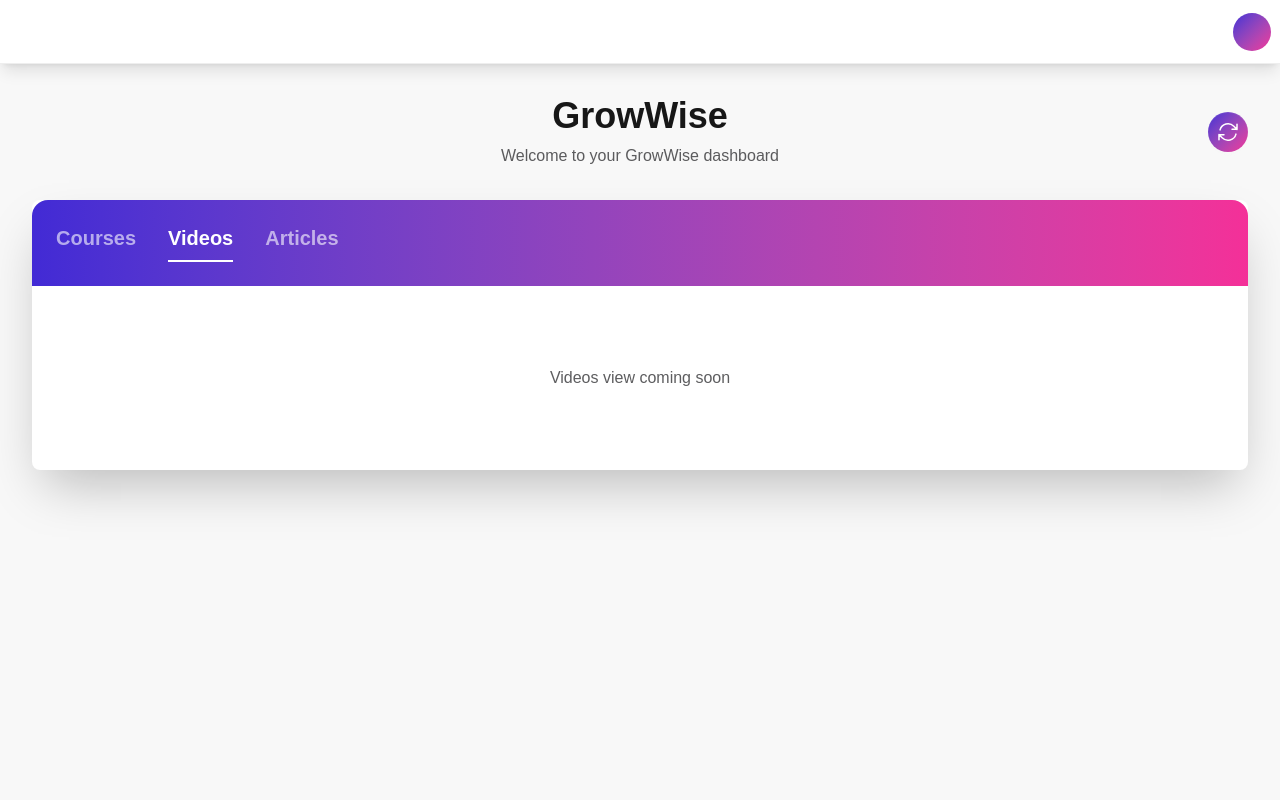
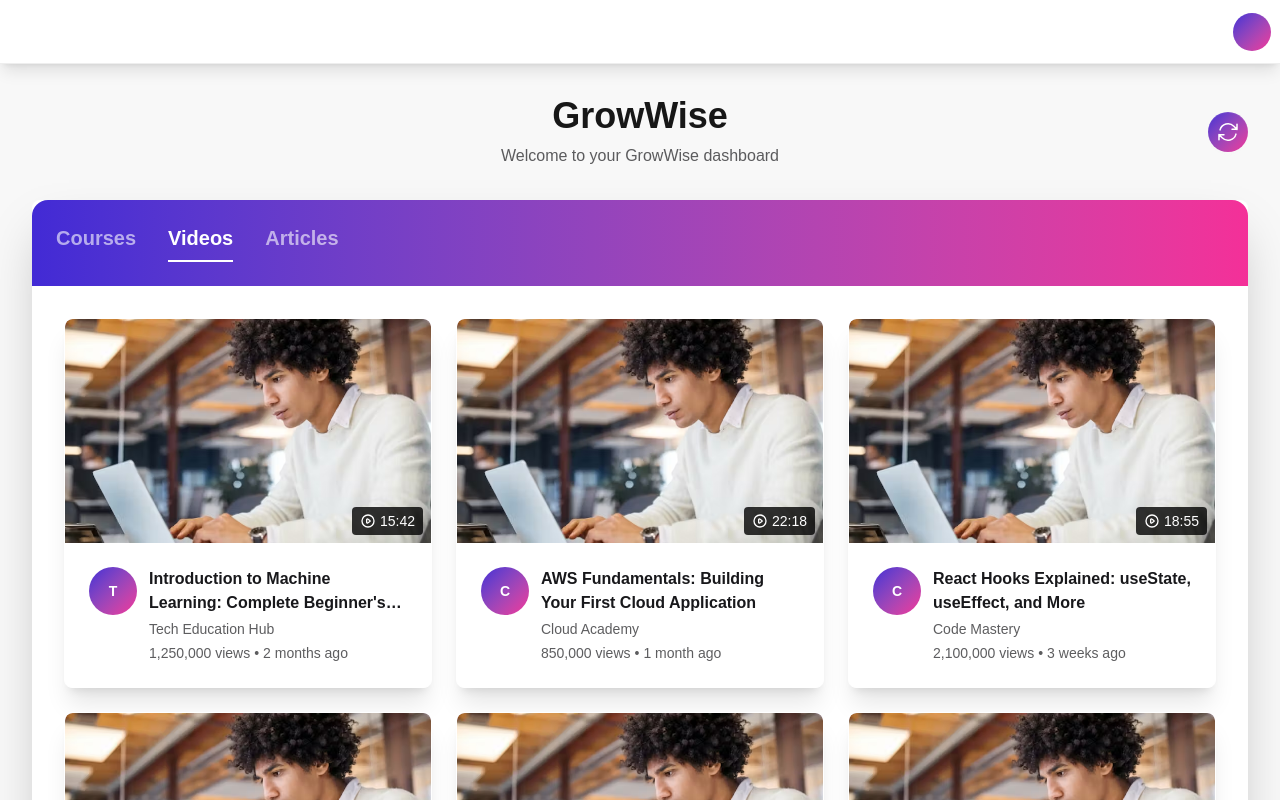
Before and after one commit to sadiajahan97/grow-wise, a Next.js app in the folder grow-wise-frontend/: page /dashboard in a window 1280 px wide. Both pictures are taken after a click on the button "Videos". Shown: the top 800 px of the page. Built offline with nearby package versions, Linux system fonts and the light colour scheme.

Commit message:
add video card

```diff
--- a/grow-wise-frontend/src/app/dashboard/page.tsx
+++ b/grow-wise-frontend/src/app/dashboard/page.tsx
@@ -3,6 +3,7 @@
 import { useState, useEffect } from 'react';
 import { useRouter } from 'next/navigation';
 import CourseCard from './course-card';
+import VideoCard from './video-card';
 
 // Function to get initials from full name
 // Returns first letter of first name + first letter of last name
@@ -486,10 +487,56 @@ export default function Dashboard() {
                 )}
 
                 {activeTab === 'videos' && (
-                  <div className="text-center p-8 sm:p-12">
-                    <p className="text-base-content/70 text-sm sm:text-base">
-                      Videos view coming soon
-                    </p>
+                  <div className="grid grid-cols-1 md:grid-cols-2 lg:grid-cols-3 gap-4 sm:gap-6">
+                    {/* Dummy Video Data */}
+                    <VideoCard
+                      thumbnailUrl="/thumbnail.png"
+                      channelName="Tech Education Hub"
+                      title="Introduction to Machine Learning: Complete Beginner's Guide"
+                      viewCount={1250000}
+                      uploadTime="2 months ago"
+                      duration="15:42"
+                    />
+                    <VideoCard
+                      thumbnailUrl="/thumbnail.png"
+                      channelName="Cloud Academy"
+                      title="AWS Fundamentals: Building Your First Cloud Application"
+                      viewCount={850000}
+                      uploadTime="1 month ago"
+                      duration="22:18"
+                    />
+                    <VideoCard
+                      thumbnailUrl="/thumbnail.png"
+                      channelName="Code Mastery"
+                      title="React Hooks Explained: useState, useEffect, and More"
+                      viewCount={2100000}
+                      uploadTime="3 weeks ago"
+                      duration="18:55"
+                    />
+                    <VideoCard
+                      thumbnailUrl="/thumbnail.png"
+                      channelName="Data Science Pro"
+                      title="Python for Data Analysis: Pandas Tutorial Series"
+                      viewCount={950000}
+                      uploadTime="5 months ago"
+                      duration="28:30"
+                    />
+                    <VideoCard
+                      thumbnailUrl="/thumbnail.png"
+                      channelName="DevOps Simplified"
+                      title="Docker and Kubernetes: Container Orchestration Basics"
+                      viewCount={680000}
+                      uploadTime="1 week ago"
+                      duration="25:12"
+                    />
+                    <VideoCard
+                      thumbnailUrl="/thumbnail.png"
+                      channelName="AI Insights"
+                      title="Understanding Large Language Models: GPT Explained"
+                      viewCount={3200000}
+                      uploadTime="2 weeks ago"
+                      duration="32:45"
+                    />
                   </div>
                 )}
 
--- /dev/null
+++ b/grow-wise-frontend/src/app/dashboard/video-card.tsx
@@ -0,0 +1,105 @@
+'use client';
+
+interface VideoCardProps {
+  thumbnailUrl?: string;
+  channelProfileUrl?: string;
+  channelName: string;
+  title: string;
+  viewCount: number;
+  uploadTime: string;
+  duration: string;
+}
+
+export default function VideoCard({
+  thumbnailUrl,
+  channelProfileUrl,
+  channelName,
+  title,
+  viewCount,
+  uploadTime,
+  duration,
+}: VideoCardProps) {
+  return (
+    <div className="card bg-base-100 shadow-xl border border-white overflow-hidden hover:shadow-2xl hover:translate-y-2 transition-all duration-300 cursor-pointer">
+      {/* Thumbnail Section with Duration Overlay */}
+      <figure className="relative h-48 sm:h-56 bg-linear-to-br from-primary/20 to-secondary/20">
+        {thumbnailUrl ? (
+          <img src={thumbnailUrl} alt={title} className="w-full h-full object-cover" />
+        ) : (
+          <div className="w-full h-full bg-linear-to-br from-primary to-secondary flex items-center justify-center">
+            <span className="text-4xl sm:text-5xl font-bold text-primary-content opacity-50">
+              {title.charAt(0)}
+            </span>
+          </div>
+        )}
+        {/* Duration Badge */}
+        <div className="absolute bottom-2 right-2 bg-black/80 text-white text-xs sm:text-sm font-medium px-2 py-1 rounded flex items-center gap-1">
+          <svg
+            xmlns="http://www.w3.org/2000/svg"
+            className="w-3 h-3 sm:w-4 sm:h-4"
+            fill="none"
+            viewBox="0 0 24 24"
+            stroke="currentColor"
+          >
+            <path
+              strokeLinecap="round"
+              strokeLinejoin="round"
+              strokeWidth={2}
+              d="M14.752 11.168l-3.197-2.132A1 1 0 0010 9.87v4.263a1 1 0 001.555.832l3.197-2.132a1 1 0 000-1.664z"
+            />
+            <path
+              strokeLinecap="round"
+              strokeLinejoin="round"
+              strokeWidth={2}
+              d="M21 12a9 9 0 11-18 0 9 9 0 0118 0z"
+            />
+          </svg>
+          <span>{duration}</span>
+        </div>
+      </figure>
+
+      {/* Card Body */}
+      <div className="card-body p-4 sm:p-6">
+        {/* Channel and Video Info */}
+        <div className="flex items-start gap-3">
+          {/* Channel Profile Picture */}
+          <div className="shrink-0">
+            {channelProfileUrl ? (
+              <div className="avatar">
+                <div className="w-10 h-10 sm:w-12 sm:h-12 rounded-full">
+                  <img src={channelProfileUrl} alt={channelName} className="w-full h-full object-cover" />
+                </div>
+              </div>
+            ) : (
+              <div className="w-10 h-10 sm:w-12 sm:h-12 rounded-full bg-linear-to-br from-primary to-secondary flex items-center justify-center">
+                <span className="text-white text-xs sm:text-sm font-bold">
+                  {channelName.charAt(0).toUpperCase()}
+                </span>
+              </div>
+            )}
+          </div>
+
+          {/* Video Details */}
+          <div className="flex-1 min-w-0">
+            {/* Video Title */}
+            <h3 className="text-sm sm:text-base font-semibold text-base-content line-clamp-2 mb-1">
+              {title}
+            </h3>
+
+            {/* Channel Name */}
+            <p className="text-xs sm:text-sm text-base-content/70 mb-1">
+              {channelName}
+            </p>
+
+            {/* View Count and Upload Time */}
+            <div className="flex items-center gap-1 text-xs sm:text-sm text-base-content/70">
+              <span>{viewCount.toLocaleString()} views</span>
+              <span>•</span>
+              <span>{uploadTime}</span>
+            </div>
+          </div>
+        </div>
+      </div>
+    </div>
+  );
+}
```
